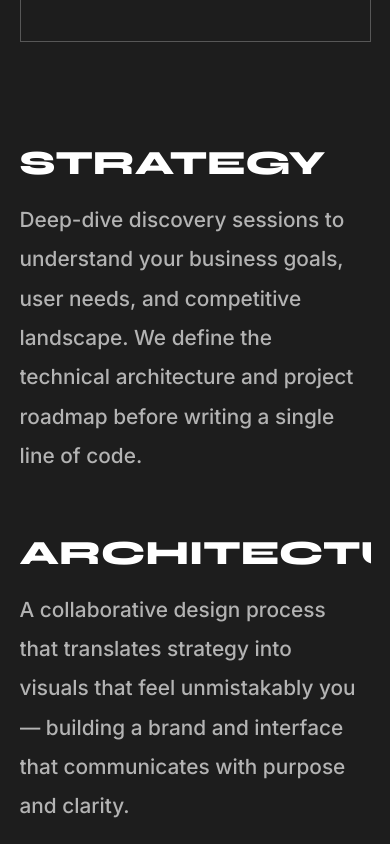
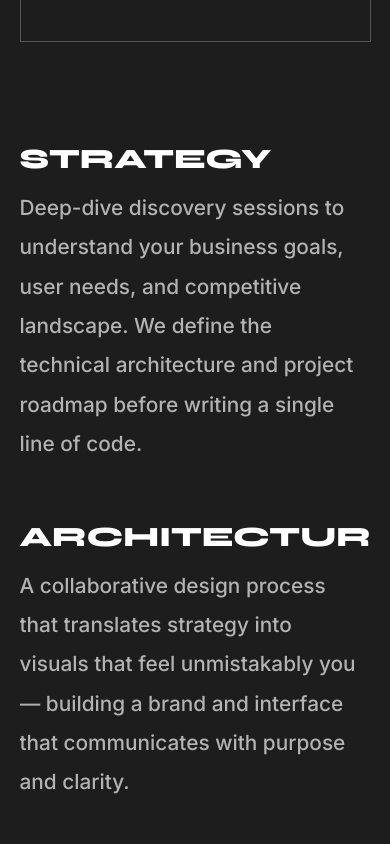
Before and after one commit to KemfonAbasi001/Kemfons-Portfolio, a React (Vite) app in the folder portfolio-web/: page / in a window 390 px wide. Shown: the part 4380-5224 px from the top of the page. Built offline with nearby package versions, Linux system fonts and the light colour scheme.

Commit message:
Font size adjustments

```diff
--- a/portfolio-web/src/pages/Process.jsx
+++ b/portfolio-web/src/pages/Process.jsx
@@ -143,7 +143,7 @@ function Processpage() {
               <p className="text-[1.2rem]">{s.number}</p>
             </div> */}
             <div>
-              <h1 className="uppercase text-[34px] lg:text-[64px] lg:ml-10 font-syne font-extrabold overflow-hidden">
+              <h1 className="uppercase text-[28px] lg:text-[64px] lg:ml-10 font-syne font-extrabold overflow-hidden">
                 <AnimatedWords text={s.title} step={45} />
               </h1>
               <p className="text-[1.3rem] lg:ml-60 font-medium font-inter text-[#B3B3B3] lg:w-190">
```
